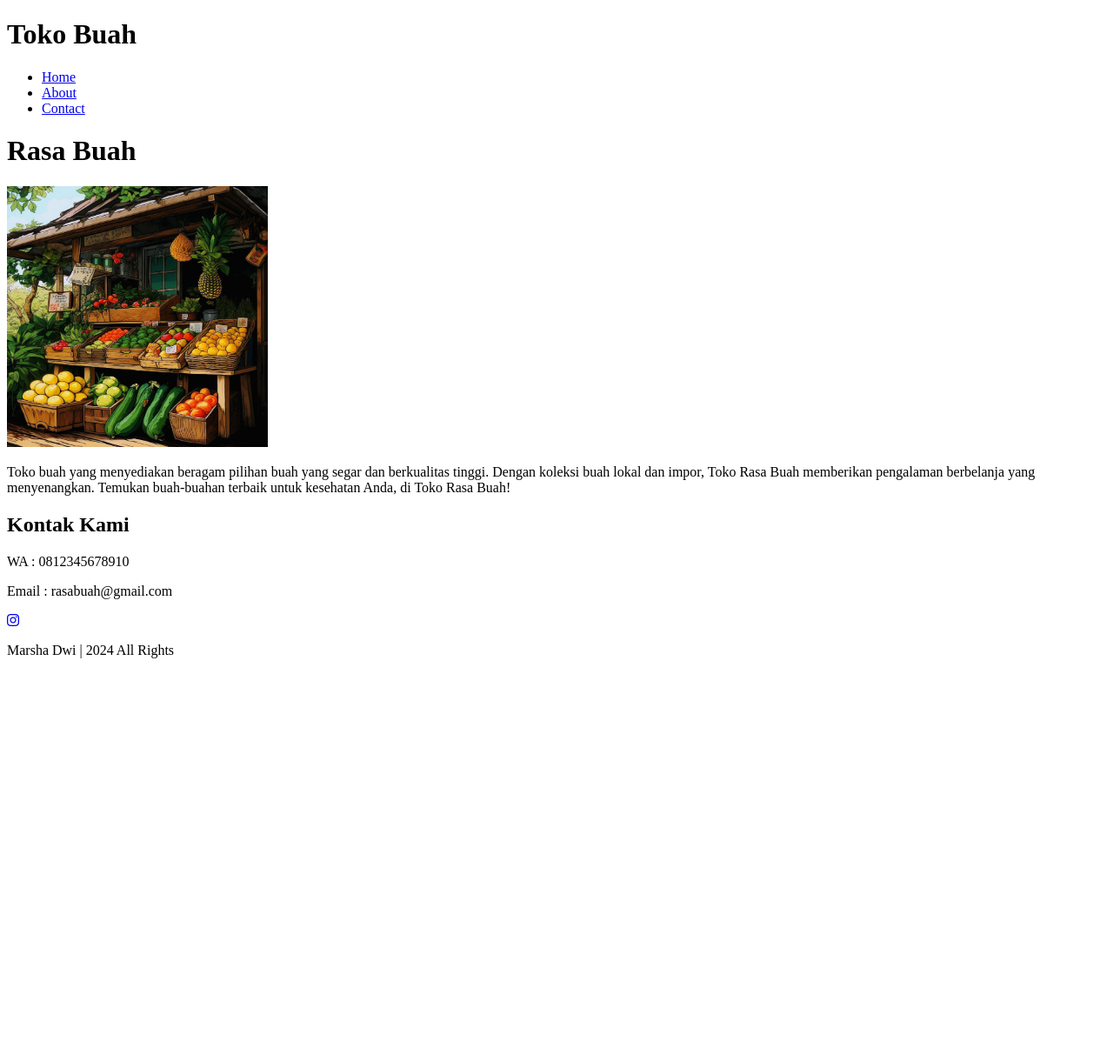
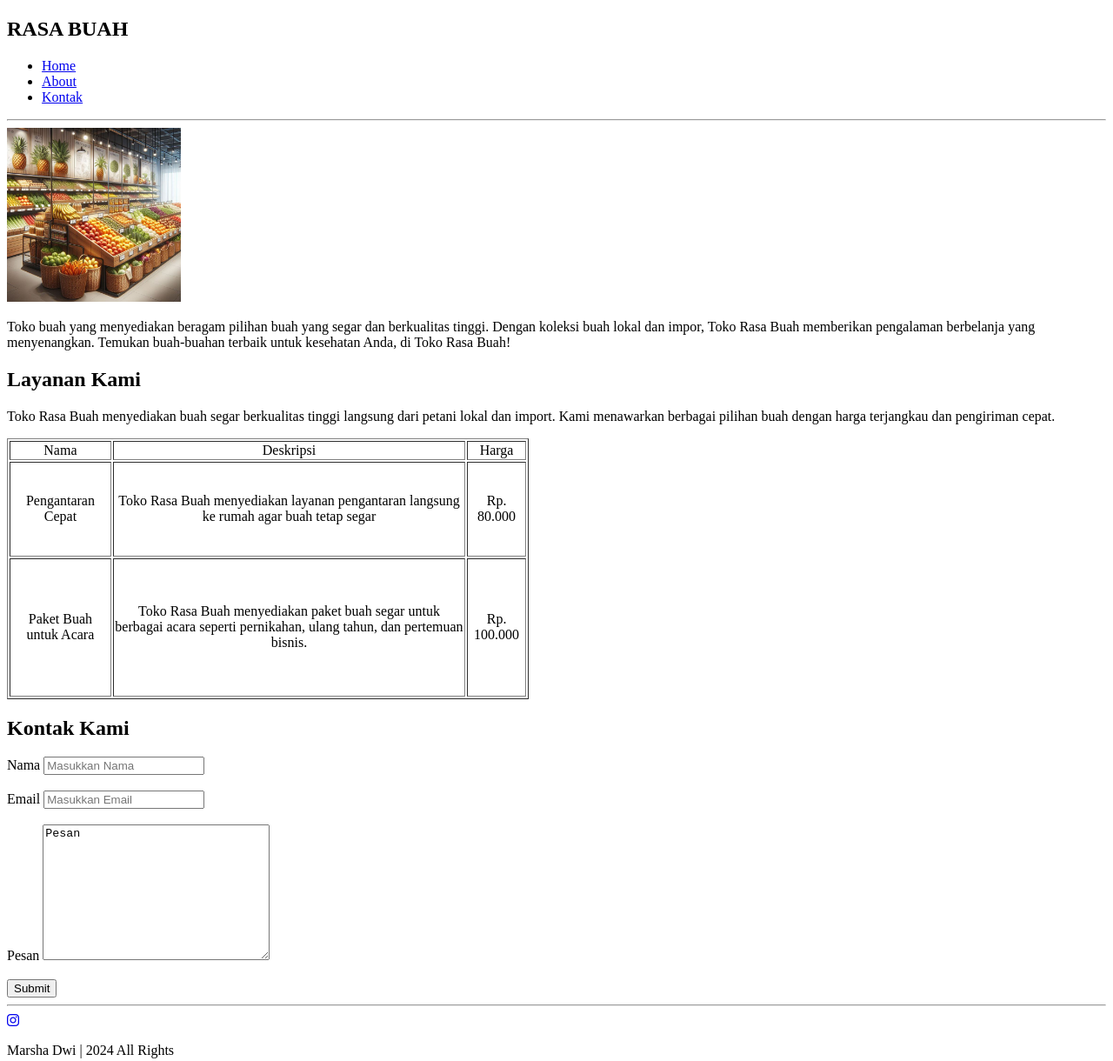
Before and after one commit to marshadwi/PemrogramanWeb_exercise1, a plain HTML site: page index.html in a window 1280 px wide. Shown: the whole page at 87% size. Before the commit the page ends 800 px from the top, so only its background shows below. Drawn offline with Linux system fonts and the light colour scheme.

Commit message:
update semantik

```diff
--- a/index.html
+++ b/index.html
@@ -11,31 +11,77 @@
 </head>
 
 <body>
-
-    <div class="header" id="Home">
-        <h1>Toko Buah</h1>
+    <header>
+        <nav>
+            <h1>RASA BUAH</h1>
             <ul>
                 <li><a href="#Home">Home</a></li>
                 <li><a href="#About">About</a></li>
-            <li><a href="#Contact">Contact</a></li>
+                <li><a href="#Contact">Kontak</a></li>
             </ul>
-    </div>
+        </nav>
+    </header>
+    <hr>
+    <main>
+        <section class="content" id="About">
+            <img src="toko buah.jpg" alt="toko buah" width="200px">
+            <p>Toko buah yang menyediakan beragam pilihan buah yang segar dan berkualitas tinggi. Dengan koleksi buah
+                lokal
+                dan impor, Toko Rasa Buah memberikan pengalaman berbelanja yang menyenangkan. Temukan buah-buahan
+                terbaik
+                untuk kesehatan Anda, di Toko Rasa Buah!</p>
 
-    <div class="content" id="About">
-        <h1>Rasa Buah</h1>
-        <img src="toko buah.jpeg" alt="toko buah" width="300px " height="300px">
-        <p>Toko buah yang menyediakan beragam pilihan buah yang segar dan berkualitas tinggi. Dengan koleksi buah lokal
-            dan impor, Toko Rasa Buah memberikan pengalaman berbelanja yang menyenangkan. Temukan buah-buahan terbaik
-            untuk kesehatan Anda, di Toko Rasa Buah!</p>
-    </div>
+            <h2>Layanan Kami</h2>
+            <p>Toko Rasa Buah menyediakan buah segar berkualitas tinggi langsung dari petani lokal dan import. Kami
+                menawarkan berbagai pilihan buah dengan harga terjangkau dan pengiriman cepat.</p>
+            <table border="1" width="600px" height="300px">
+                <thead align="center">
+                    <tr>
+                        <td>Nama</td>
+                        <td>Deskripsi</td>
+                        <td>Harga</td>
+                    </tr>
+                </thead>
+                <tbody align="center">
+                    <tr>
+                        <td>Pengantaran Cepat</td>
+                        <td>Toko Rasa Buah menyediakan layanan pengantaran langsung ke rumah agar buah tetap segar</td>
+                        <td>Rp. 80.000</td>
+                    </tr>
+                    <tr>
+                        <td>Paket Buah untuk Acara</td>
+                        <td>Toko Rasa Buah menyediakan paket buah segar untuk berbagai acara seperti pernikahan, ulang
+                            tahun, dan pertemuan bisnis.</td>
+                        <td>Rp. 100.000</td>
+                    </tr>
+                </tbody>
+            </table>
+        </section>
 
-    <div class="footer" id="Contact">
+        <section class="contact" id="Contact">
             <h2>Kontak Kami</h2>
-        <p>WA : 0812345678910</p>
-        <p>Email : rasabuah@gmail.com</p>
+            <form action="">
+                <label for="">Nama</label>
+                <input type="text" placeholder="Masukkan Nama">
+                <br>
+                <br>
+                <label for="">Email</label>
+                <input type="email" placeholder="Masukkan Email">
+                <br>
+                <br>
+                <label for="">Pesan</label>
+                <textarea name="pesan" id="pesan" cols="30" rows="10">Pesan</textarea>
+                <br>
+                <br>
+                <button type="submit">Submit</button>
+            </form>
+        </section>
+    </main>
+    <hr>
+    <footer>
         <a href="https://www.instagram.com/xryyshaa/"><i class="fa-brands fa-instagram"></i><a href=""></a>
             <p>Marsha Dwi | 2024 All Rights</p>
-    </div>
+    </footer>
 
 </body>
 
```
Also changed, not shown: toko buah.jpeg (deleted), toko buah.jpg (added). Lines whose indentation alone changed are shown as unchanged.
